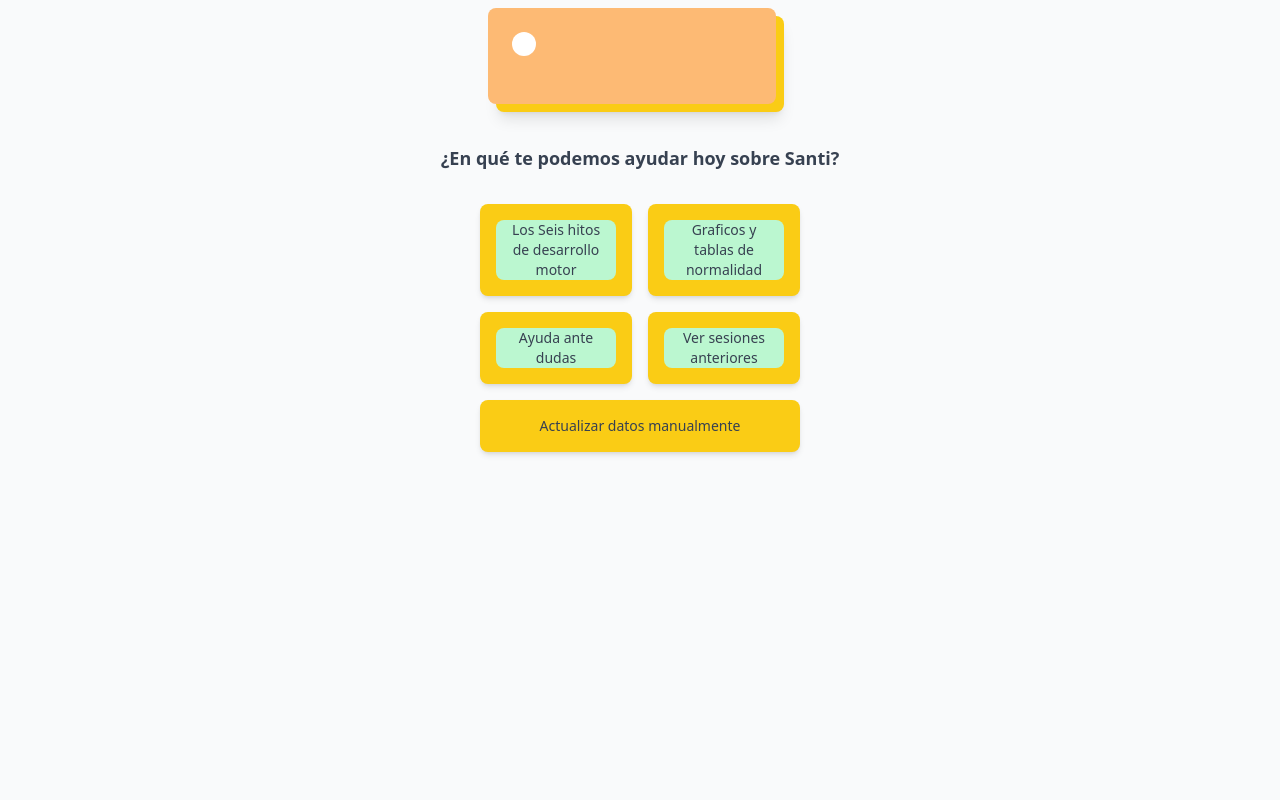
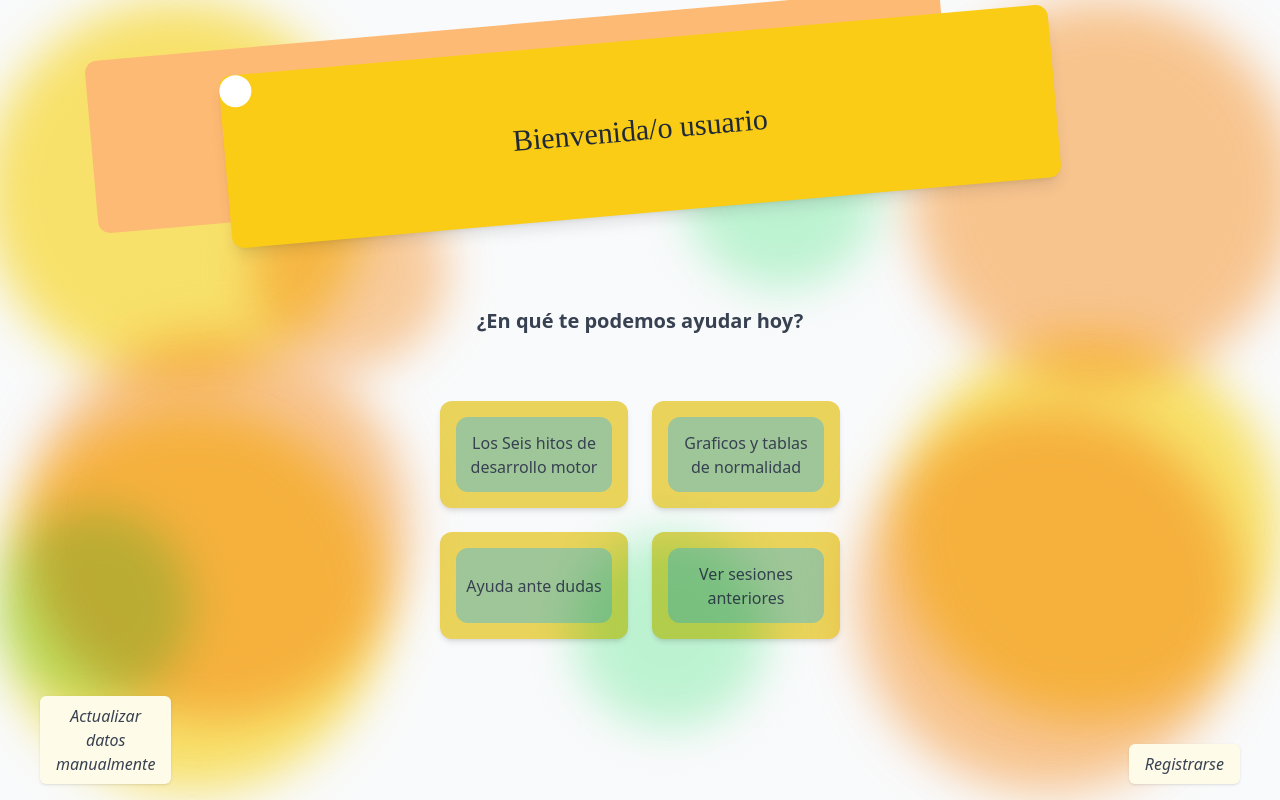
Before and after one commit to javiwasabi/INF322, a React (Create React App) app in the folder proyecto/: page /home in a window 1280 px wide. Built offline with nearby package versions, Linux system fonts and the light colour scheme.

Commit message:
homepage listo

```diff
--- /dev/null
+++ b/proyecto/src/Components/MenuComponentes.jsx
@@ -0,0 +1,34 @@
+// Componente NavMenu
+import React from 'react';
+import { useNavigate } from 'react-router-dom';
+
+export const NavMenu = ({ label, target }) => {
+    const navigate = useNavigate();
+
+    const handleClick = () => {
+        navigate(target); // Navega a la ruta especificada
+    };
+
+    return (
+        <button
+            className="flex items-center justify-center h-full w-full mt-[10%] p-3 md:p-4 bg-[#EAD35A] rounded-xl shadow-md hover:bg-[#D2C16E] transition-colors duration-300"
+            onClick={handleClick}
+        >
+            <div className="bg-[#9FC698] w-full h-full flex items-center justify-center rounded-xl text-center text-gray-700 font-medium text-sm md:text-base px-2 py-1">
+                {label}
+            </div>
+        </button>
+    );
+};
+
+// Componente uppdateC para el botón de actualización
+export const uppdateC = ({ label, onClick }) => {
+    return (
+      <button
+        className="w-full py-3 bg-[#EAD35A] rounded-xl shadow-md text-gray-700 text-lg font-semibold hover:bg-[#D2C16E] transition-colors duration-300"
+        onClick={onClick}
+      >
+        {label}
+      </button>
+    );
+};
--- a/proyecto/src/Pages/HomePage.jsx
+++ b/proyecto/src/Pages/HomePage.jsx
@@ -1,47 +1,52 @@
 import React from 'react';
+import BackgroundBubbles from '../Components/backgroundBubbles';
+import { NavMenu, uppdateC } from '../Components/MenuComponentes';
+import { PrevButton, NextButton } from '../Components/buttons';
 
 function Home() {
   return (
-    <div className="flex flex-col items-center justify-start min-h-screen bg-gray-50 p-4">
+    <div className="relative h-screen overflow-hidden bg-gray-50">
+      <BackgroundBubbles />
 
-      <div className="relative w-72 h-24 bg-yellow-400 rounded-lg shadow-lg">
-        <div className="absolute w-72 h-24 -top-2 -left-2 bg-orange-300 rounded-lg"></div>
-        <div className="absolute w-6 h-6 bg-white rounded-full top-4 left-4"></div>
-        <div className="flex justify-center items-center h-full">
-          <span className="bg-white py-1 px-4 rounded-full font-semibold text-gray-700">
-            Bienvenida Maca
-          </span>
+      {/* Sección de encabezado y rectángulos - Ocupa el primer 33% */}
+      <div className="h-1/3 flex flex-col items-center justify-center relative">
+        <div
+          className="absolute top-10 items-center justify-center text-center h-[65%] w-[65%] bg-yellow-400 rounded-xl shadow-lg z-10"
+          style={{ transform: 'rotate(-5deg)' }}
+        >
+          <div className="items-center justify-center text-center w-8 h-8 bg-white rounded-full" style={{ transform: 'rotate(+5deg)' }}></div>
+          <div className="text-3xl font-merriweatherBold text-gray-800 mt-10">
+            <p>Bienvenida/o usuario</p>
+          </div>
+        </div>
+        <div
+          className="absolute top-6 items-center justify-center left-[7%] h-[65%] w-[67%] bg-orange-300 rounded-xl z-0"
+          style={{ transform: 'rotate(-5deg)' }}
+        ></div>
+      </div>
+
+      {/* Sección de botones de opciones - Ocupa el segundo 33% */}
+      <div className="h-1/3 flex flex-col items-center justify-start w-full pt-10">
+        {/* Título arriba de los botones */}
+        <h2 className="text-center text-gray-700 font-semibold text-lg mb-6 z-30 md:text-xl">
+          ¿En qué te podemos ayudar hoy?
+        </h2>
+
+        {/* Contenedor de los botones en un grid de 2 columnas */}
+        <div className="grid grid-cols-2 gap-6 w-full max-w-md p-6">
+          <NavMenu label="Los Seis hitos de desarrollo motor" target="/hitos-desarrollo" />
+          <NavMenu label="Graficos y tablas de normalidad" target="/graficos-tablas" />
+          <NavMenu label="Ayuda ante dudas" target="/foro" />
+          <NavMenu label="Ver sesiones anteriores" target="/sesiones-anteriores" />
         </div>
       </div>
 
-      <h2 className="mt-8 text-center text-gray-700 font-semibold text-lg">
-        ¿En qué te podemos ayudar hoy sobre Santi?
-      </h2>
-
-      <div className="grid grid-cols-2 gap-4 mt-8 w-80">
-        <button className="flex items-center justify-center p-4 bg-yellow-400 rounded-lg shadow-md">
-          <div className="bg-green-200 w-full h-full flex items-center justify-center rounded-lg text-center text-gray-700 font-medium text-sm px-2">
-            Los Seis hitos de desarrollo motor
-          </div>
-        </button>
-        <button className="flex items-center justify-center p-4 bg-yellow-400 rounded-lg shadow-md">
-          <div className="bg-green-200 w-full h-full flex items-center justify-center rounded-lg text-center text-gray-700 font-medium text-sm px-2">
-            Graficos y tablas de normalidad
-          </div>
-        </button>
-        <button className="flex items-center justify-center p-4 bg-yellow-400 rounded-lg shadow-md">
-          <div className="bg-green-200 w-full h-full flex items-center justify-center rounded-lg text-center text-gray-700 font-medium text-sm px-2">
-            Ayuda ante dudas
-          </div>
-</button>
-        <button className="flex items-center justify-center p-4 bg-yellow-400 rounded-lg shadow-md">
-          <div className="bg-green-200 w-full h-full flex items-center justify-center rounded-lg text-center text-gray-700 font-medium text-sm px-2">
-            Ver sesiones anteriores
-          </div>
-        </button>
-        <button className="col-span-2 flex items-center justify-center p-4 bg-yellow-400 rounded-lg shadow-md">
-          <span className="text-gray-700 font-medium text-sm">Actualizar datos manualmente</span>
-        </button>
+      {/* Botón de actualización - Ubicado en la esquina inferior izquierda, con posicionamiento fijo */}
+      <div className="fixed bottom-4 left-10 z-50">
+        <PrevButton label="Actualizar datos manualmente" target= "/cambios"/>
+      </div>
+      <div className="fixed bottom-4 right-10 z-50">
+        <NextButton label="Registrarse" target= "/"/>
       </div>
     </div>
   );
--- a/proyecto/src/Pages/RegistrarCambios.jsx
+++ b/proyecto/src/Pages/RegistrarCambios.jsx
@@ -62,8 +62,8 @@ function Cambios() {
         </div>
       </div>
     </div>
-          <PrevButton label="Devolverse" target="/" />
-          <NextButton label="Siguiente" target="/aboutyou1" />
+          <PrevButton label="Devolverse" target="/home" />
+
 
 
         </div>
--- a/proyecto/src/Pages/foro.jsx
+++ b/proyecto/src/Pages/foro.jsx
@@ -74,8 +74,8 @@ function Foro() {
         </div>
       </div>
     </div>
-          <PrevButton label="Devolverse" target="/" />
-          <NextButton label="Siguiente" target="/aboutyou1" />
+          <PrevButton label="Devolverse" target="/home" />
+
 
 
         </div>
```
